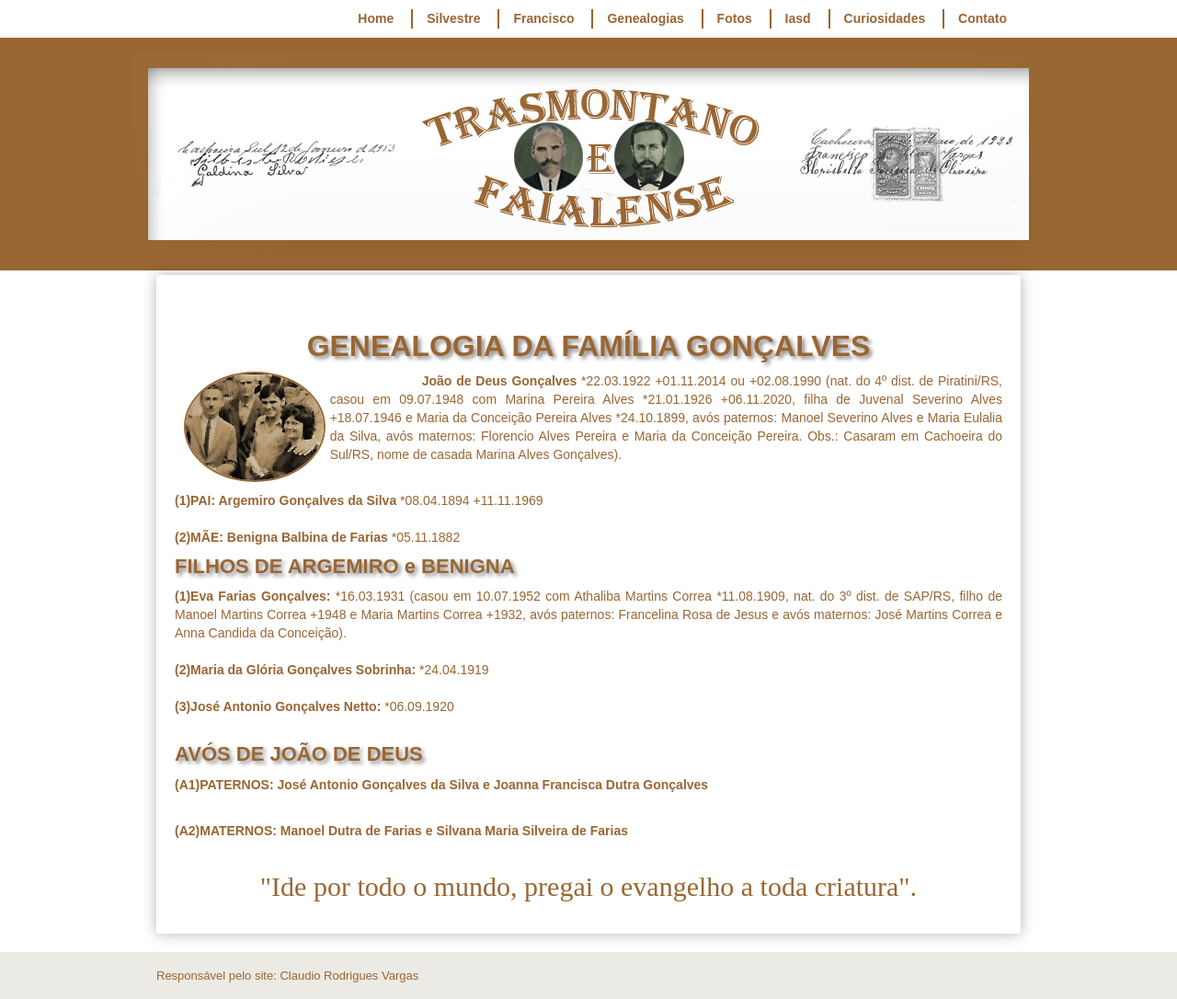
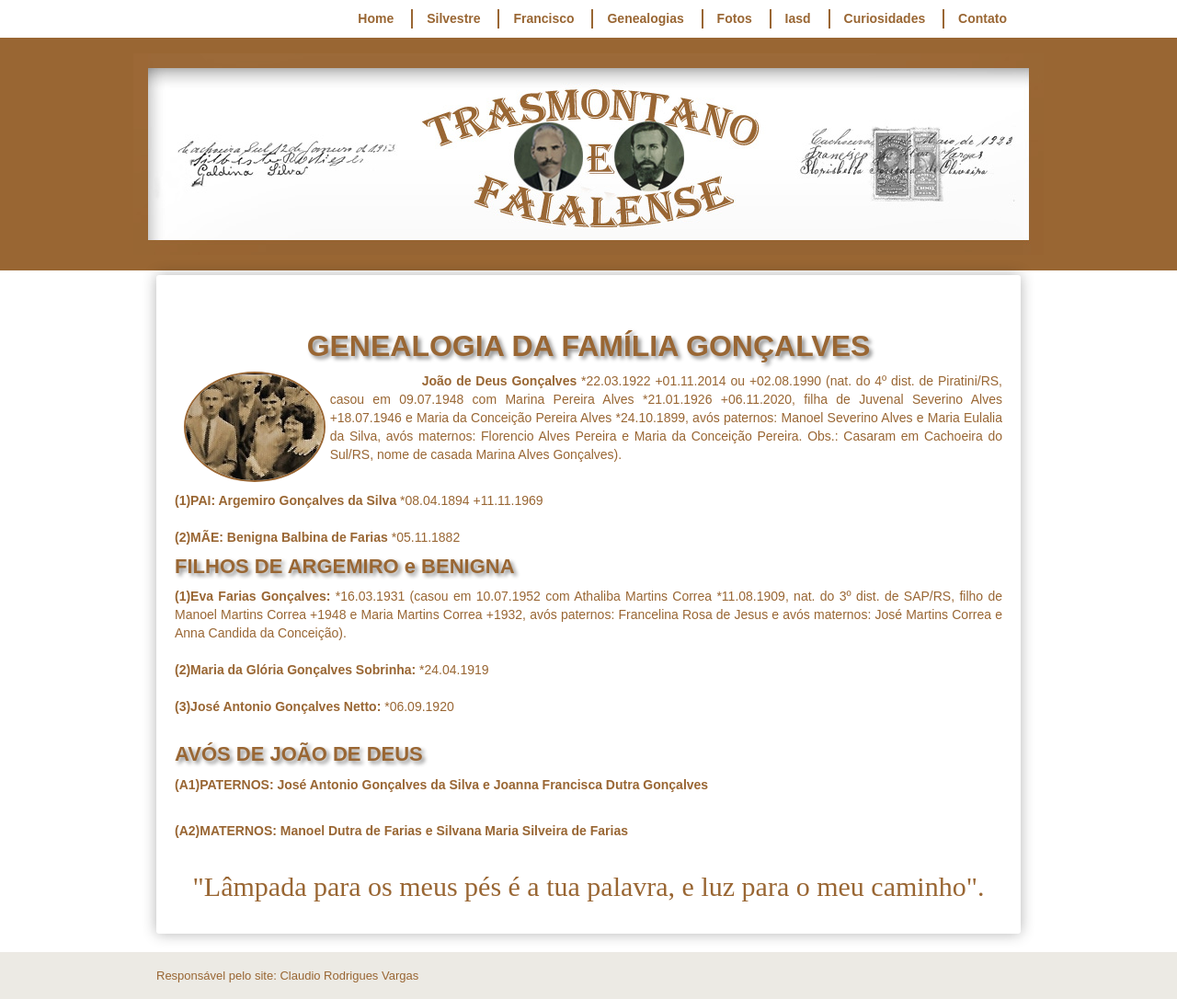
Before and after one commit to claudiovargas1955/claudiovargas1955.github.io, a Jekyll site: the page built from _pages/familia-gonçalves.html, in a window 1280 px wide. Shown: the whole page at 92% size. Built offline with Jekyll 4.4.1, drawn with Linux system fonts in a browser that asks for light colours; some web fonts are replaced.

Commit message:
Update familia-gonçalves.html

```diff
--- a/_pages/familia-gonçalves.html
+++ b/_pages/familia-gonçalves.html
@@ -118,4 +118,4 @@
 <p><b>(A2)MATERNOS: Manoel Dutra de Farias e Silvana Maria Silveira de Farias</b><br><br>
 
 
-<p style="text-align:center;  color:#996633; font-size:30px; font-family: 'Rancho', cursive">"Ide por todo o mundo, pregai o evangelho a toda criatura".</p>
+<p style="text-align:center;  color:#996633; font-size:30px; font-family: 'Rancho', cursive">"Lâmpada para os meus pés é a tua palavra, e luz para o meu caminho".</p>
```
